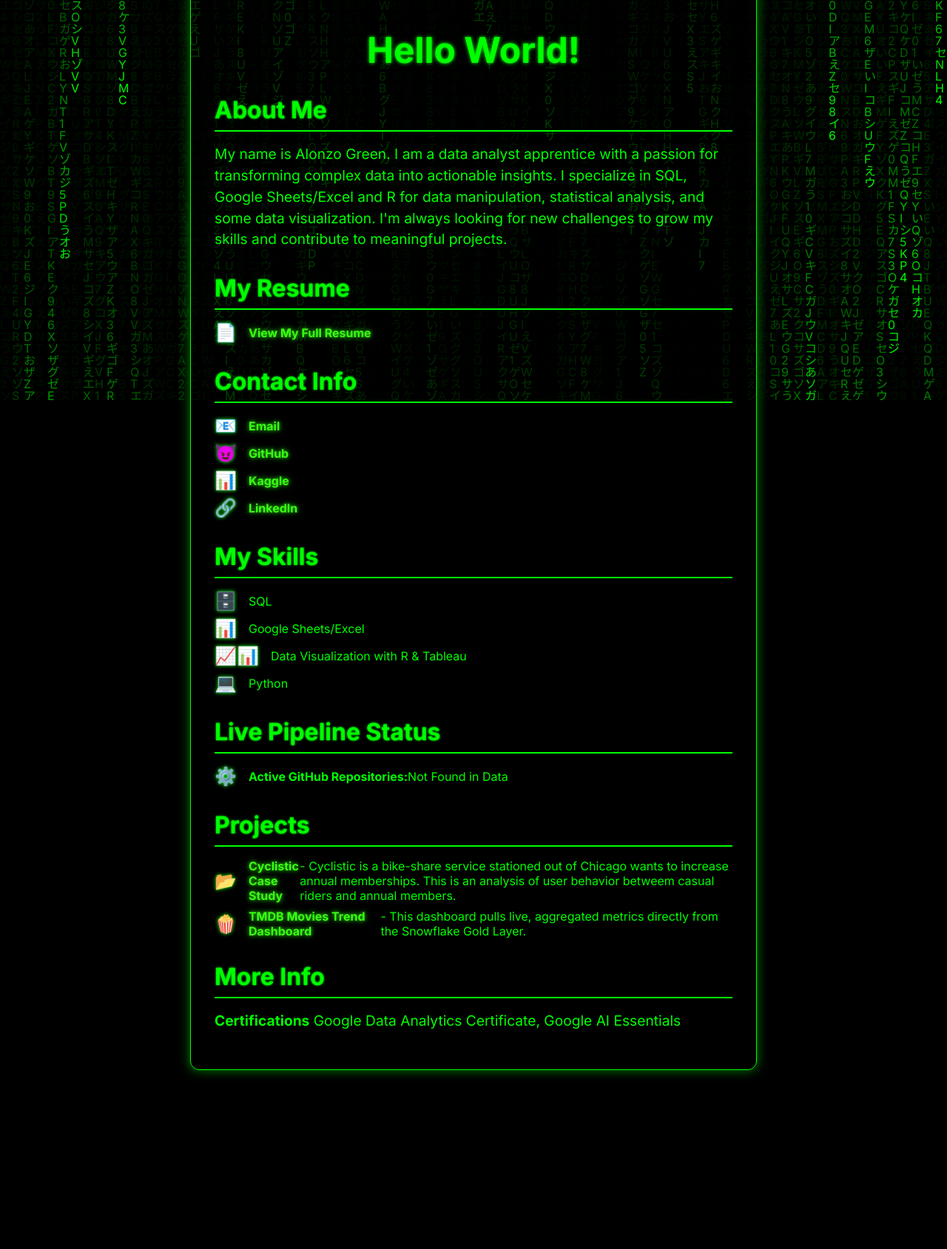
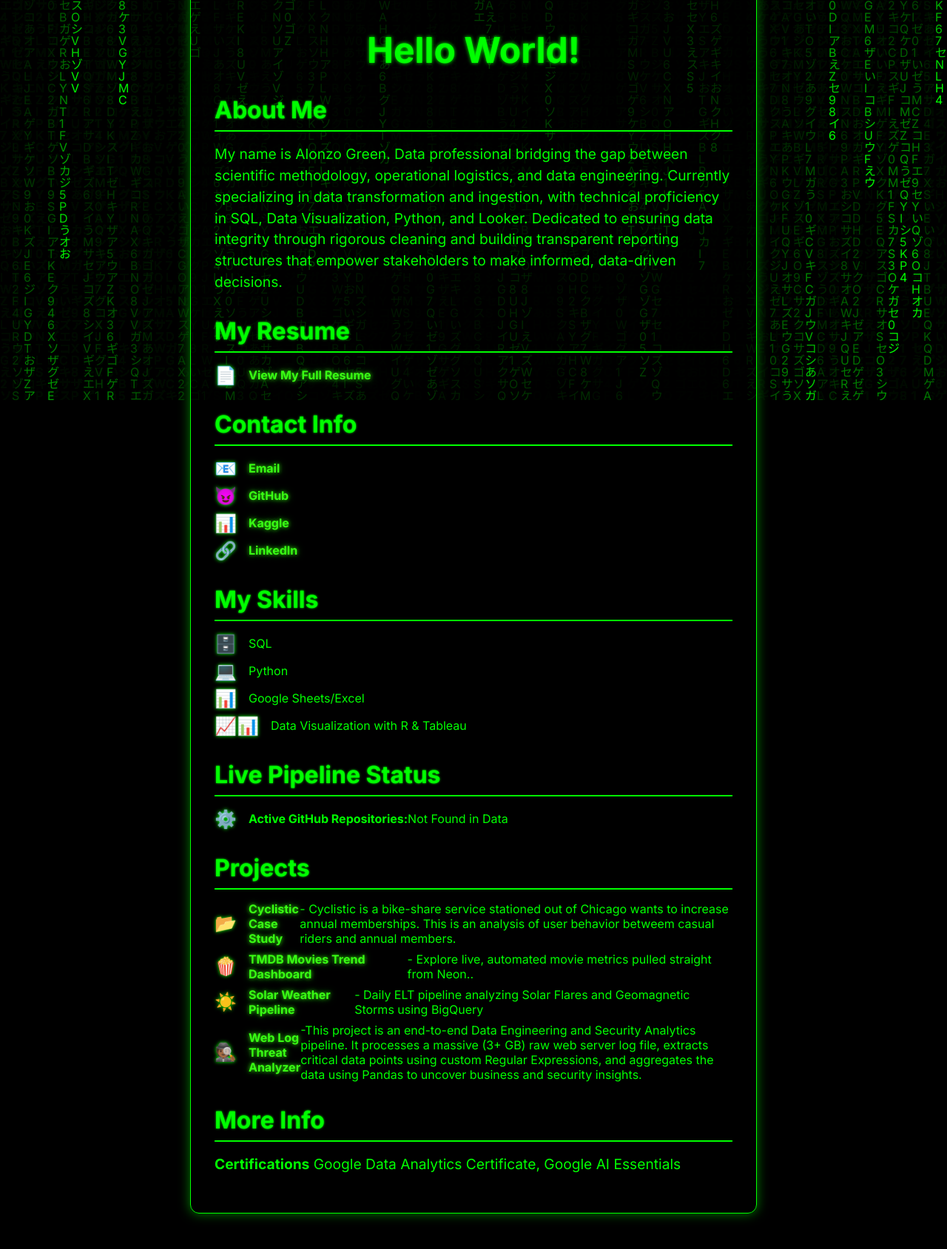
Before and after one commit to AGreen1990/data-engineering-portfolio, a FastAPI app: page / in a window 1280 px wide. Shown: the part 259-1948 px from the top of the page at 74% size. Before the commit the page ends 1716 px from the top, so only its background shows below. Run offline with FastAPI, Linux system fonts and the light colour scheme; data that the repository does not hold is empty.

Commit message:
Revise bio and project descriptions in index.html
Updated personal description and project details in the bio section of the index.html file.

```diff
--- a/templates/index.html
+++ b/templates/index.html
@@ -136,7 +136,7 @@
 
         <section class="bio">
             <h2>About Me</h2>
-            <p> My name is Alonzo Green. I am a data analyst apprentice with a passion for transforming complex data into actionable insights. I specialize in SQL, Google Sheets/Excel and R for data manipulation, statistical analysis, and some data visualization. I'm always looking for new challenges to grow my skills and contribute to meaningful projects. </p>
+            <p> My name is Alonzo Green. Data professional bridging the gap between scientific methodology, operational logistics, and data engineering. Currently specializing in data transformation and ingestion, with technical proficiency in SQL, Data Visualization, Python, and Looker. Dedicated to ensuring data integrity through rigorous cleaning and building transparent reporting structures that empower stakeholders to make informed, data-driven decisions. </p>
         </section>
 
         <section class="projects">
@@ -163,9 +163,9 @@
             <h2>My Skills</h2>
             <ul>
                 <li><span class="list-icon">🗄️</span> SQL</li>
+                <li><span class="list-icon">💻</span> Python</li>
                 <li><span class="list-icon">📊</span> Google Sheets/Excel </li>
                 <li><span class="list-icon">📈📊</span> Data Visualization with R & Tableau </li>
-                <li><span class="list-icon">💻</span> Python</li>
             </ul>
         </section>
 
@@ -174,7 +174,7 @@
             <ul>
                 <li>
                     <span class="list-icon">⚙️</span>
-                    <strong>Active GitHub Repositories:</strong> {{ live_repos }}
+                    <strong>Active GitHub Repositories: </strong> {{ live_repos }}
                 </li>
             </ul>
         </section>
@@ -183,7 +183,9 @@
             <h2>Projects</h2>
             <ul>
                 <li><span class="list-icon">📂</span> <a href="https://www.kaggle.com/datasets/alonzogreen/cyclistic-presentation" target="_blank" rel="noopener noreferrer">Cyclistic Case Study</a> - Cyclistic is a bike-share service stationed out of Chicago wants to increase annual memberships. This is an analysis of user behavior betweem casual riders and annual members. </li>
-               <li><span class="list-icon">🍿</span> <a href="https://tmdb-data-pipeline-kikdy9htrwpfnxozcfchik.streamlit.app/" target="_blank" rel="noopener noreferrer">TMDB Movies Trend Dashboard</a> - This dashboard pulls live, aggregated metrics directly from the Snowflake Gold Layer.</li>
+               <li><span class="list-icon">🍿</span> <a href="https://tmdb-data-pipeline-kikdy9htrwpfnxozcfchik.streamlit.app/" target="_blank" rel="noopener noreferrer">TMDB Movies Trend Dashboard</a> - Explore live, automated movie metrics pulled straight from Neon..</li>
+                <li><span class="list-icon">☀️</span> <a href="https://github.com/AGreen1990/nasa_solar_pipeline.git" target="_blank" rel="noopener noreferrer"> Solar Weather Pipeline</a> - Daily ELT pipeline analyzing Solar Flares and Geomagnetic Storms using BigQuery</li>
+                <li><span class="list-icon">🕵🏾</span> <a href="https://github.com/AGreen1990/web-log-threat-analyzer.git" target="_blank" rel="noopener noreferrer">Web Log Threat Analyzer</a> -This project is an end-to-end Data Engineering and Security Analytics pipeline. It processes a massive (3+ GB) raw web server log file, extracts critical data points using custom Regular Expressions, and aggregates the data using Pandas to uncover business and security insights.</li>
         </section>
 
          <section class="projects">
```
